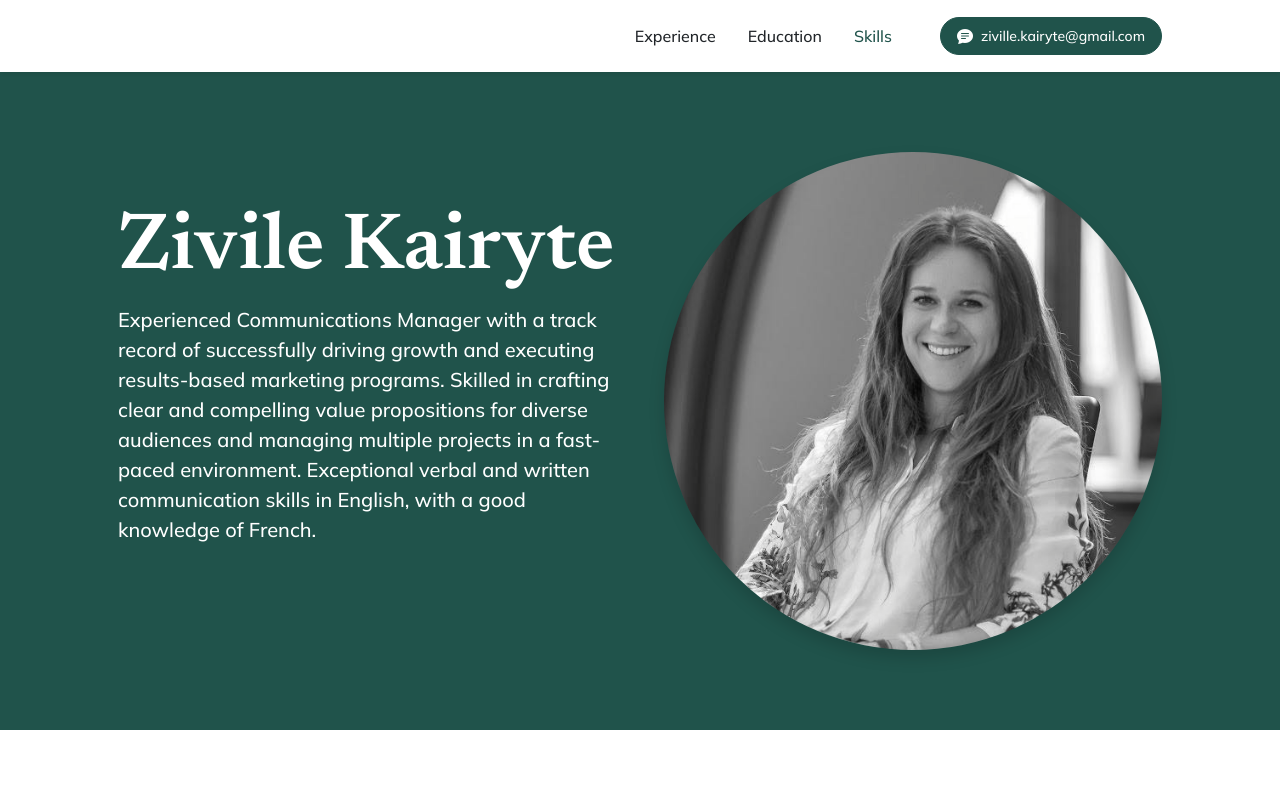
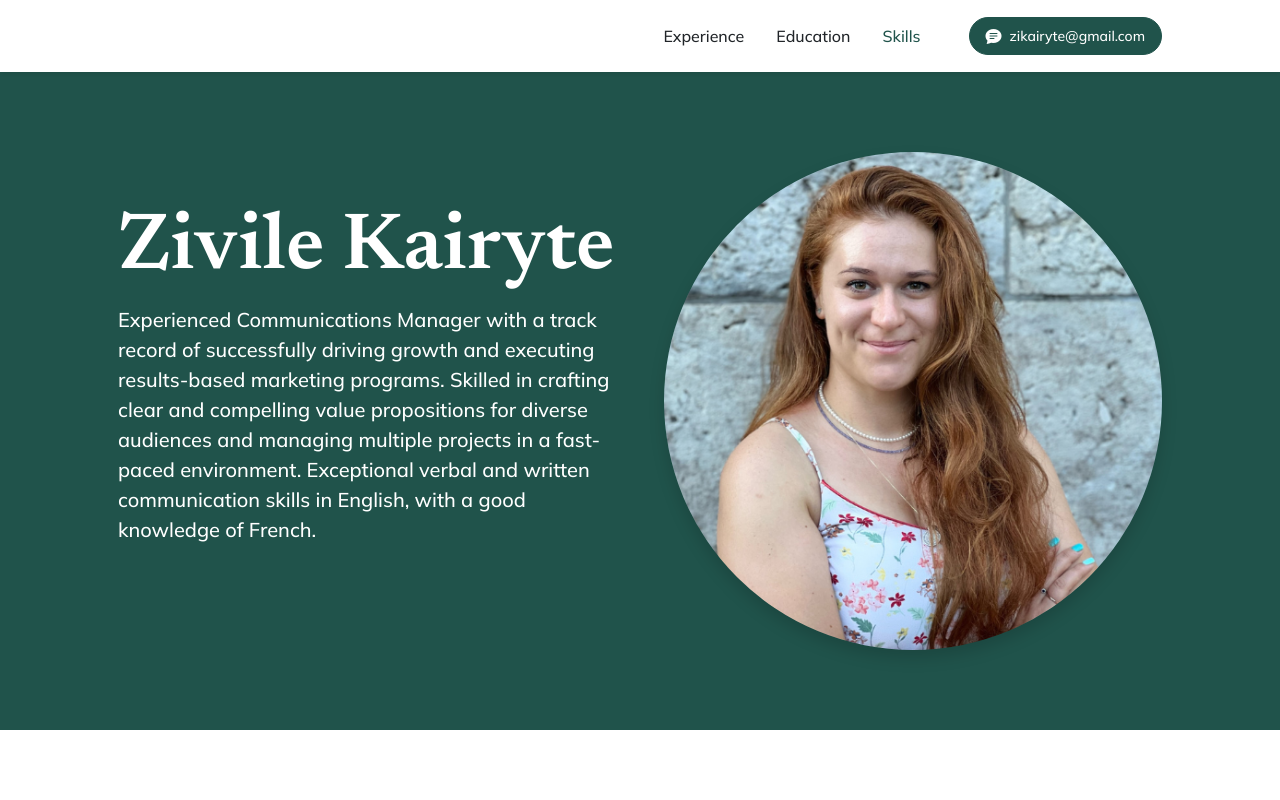
Before and after one commit to PassengerPrincess/passengerprincess.github.io, a plain HTML site: page index.html in a window 1280 px wide. Shown: the top 800 px of the page. Drawn offline with nearby package versions, Linux system fonts and the light colour scheme.

Commit message:
it looks the best

```diff
--- a/index.html
+++ b/index.html
@@ -50,13 +50,13 @@
             <li class="nav-item"><a class="nav-link me-lg-3" href="#skills">Skills</a></li>
           </ul>
           <a
-            href="mailto:ziville.kairyte@gmail.com"
+            href="mailto:zikairyte@gmail.com"
             target="_blank"
             class="btn btn-primary rounded-pill px-3 mb-2 mb-lg-0"
           >
             <span class="d-flex align-items-center">
               <i class="bi-chat-text-fill me-2"></i>
-              <span class="small">ziville.kairyte@gmail.com</span>
+              <span class="small">zikairyte@gmail.com</span>
             </span>
           </a>
         </div>
@@ -80,7 +80,7 @@
           </div>
           <div class="col-lg-6">
             <div>
-              <img class="img-fluid rounded-circle shadow border-0" src="assets/img/zivile.jpg" />
+              <img class="img-fluid rounded-circle shadow border-0" src="assets/img/zivile.png" />
             </div>
           </div>
         </div>
```
Also changed, not shown: assets/img/zivile.jpg (deleted), assets/img/zivile.png (added), 1 other file.
